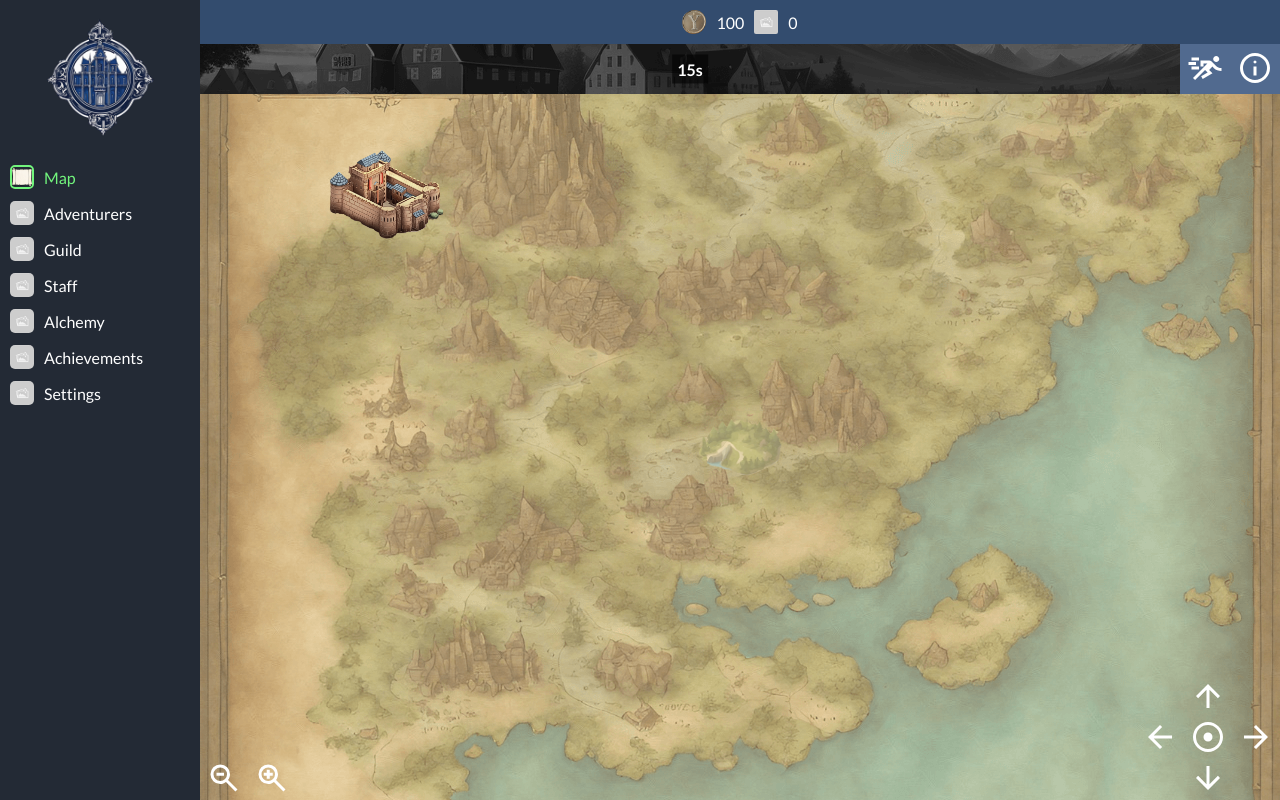
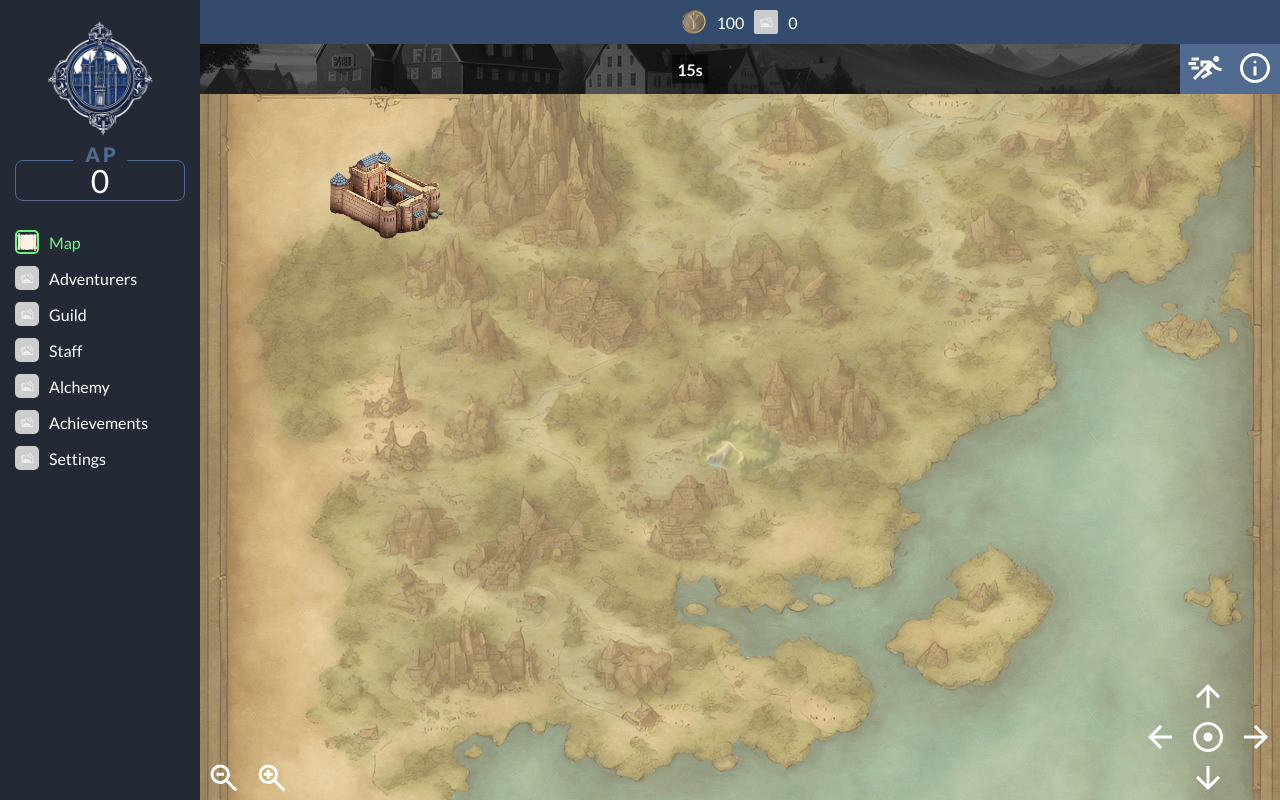
Before and after one commit to Huszan/yurpiland, a React (Create React App) app: page /map in a window 1280 px wide. Built offline with nearby package versions, Linux system fonts and the light colour scheme.

Commit message:
Add ap counter

```diff
--- /dev/null
+++ b/src/components/ap-counter/ApCounter.js
@@ -0,0 +1,16 @@
+import { useContext } from 'react';
+import { ProgressionContext } from '../../context/Progression';
+import { abbreviateNumber } from '../../utils/HelperFunctions';
+import './ApCounter.scss';
+
+export default function ApCounter() {
+    const { adventurers } = useContext(ProgressionContext);
+    const getAp = adventurers.getCumulatedAP;
+
+    return (
+        <div className='ap-counter'>
+            <span className='title'>AP</span>
+            <div className='display'>{ abbreviateNumber( getAp() ) }</div>
+        </div>
+    )
+}
--- /dev/null
+++ b/src/components/ap-counter/ApCounter.scss
@@ -0,0 +1,26 @@
+@import '../../styles/theme.scss';
+
+.ap-counter {
+    position: relative;
+    border: 1px $primary-color-sl solid;
+    border-radius: 8px;
+    margin: 0 10px;
+
+    .title {
+        position: absolute;
+        transform: translateY(-80%) translateX(-50%);
+        left: 50%;
+        padding: 0 8px 0 12px;
+
+        background-color: $primary-color;
+        color: $primary-color-sl;
+        font-size: 20px;
+        font-weight: 900;
+        letter-spacing: 3px;
+    }
+    .display {
+        color: white;
+        font-size: 32px;
+        text-align: center;
+    }
+}
--- a/src/components/nav-drawer/NavDrawer.js
+++ b/src/components/nav-drawer/NavDrawer.js
@@ -10,25 +10,12 @@ import { GlobalStatesContext } from '../../context/GlobalStates';
 import { useWindowInfo } from '../../hooks/UseWindowInfo';
 import { routes } from '../../utils/Routes';
 import { firstLetterToUpperCase } from '../../utils/HelperFunctions';
+import ApCounter from '../ap-counter/ApCounter';
 
 export default function NavDrawer(props) {
     const window = useWindowInfo();
     const location = useLocation();
     const { isNavDrawerOpen, setIsNavDrawerOpen } = useContext(GlobalStatesContext);
-
-    const navElements = routes.map(route => {
-        return (
-            <Link
-                to={route.path}
-                key={route.key}
-                className={`link ${location.pathname === route.path && 'active'}`}
-                onClick={close}
-            >
-                <img alt='' src={route.icon ? route.icon : PlaceholderImg} className='icon'></img>
-                {firstLetterToUpperCase(route.key)}
-            </Link>
-        )
-    });
 
     useEffect(() => {
         const nav = document.getElementById('nav-drawer');
@@ -44,6 +31,22 @@ export default function NavDrawer(props) {
         setIsNavDrawerOpen(false);
     }
 
+    const navElements = routes.map(route => {
+        return (
+            <li>
+                <Link
+                    to={route.path}
+                    key={route.key}
+                    className={`link ${location.pathname === route.path && 'active'}`}
+                    onClick={close}
+                >
+                    <img alt='' src={route.icon ? route.icon : PlaceholderImg} className='icon'></img>
+                    {firstLetterToUpperCase(route.key)}
+                </Link>
+            </li>
+        )
+    });
+
     return (
         <nav id='nav-drawer'>
             { !window.isDesktop &&
@@ -52,7 +55,10 @@ export default function NavDrawer(props) {
                 </button>
             }
             <img className='logo' src={LogoImg} alt='' />
-            { navElements }
+            <ApCounter />
+            <ul className='nav-list'>
+                { navElements }
+            </ul>
         </nav>
     )
 }
--- a/src/components/nav-drawer/NavDrawer.scss
+++ b/src/components/nav-drawer/NavDrawer.scss
@@ -21,6 +21,9 @@ nav {
       margin: 10px auto 20px;
     }
 
+    .nav-list {
+      margin-top: 24px;
+
       .link {
         display: flex;
         gap: 10px;
@@ -33,6 +36,7 @@ nav {
         }
       }
     }
+}
 
 .desktop {
     nav {
```
Lines whose indentation alone changed are shown as unchanged.
